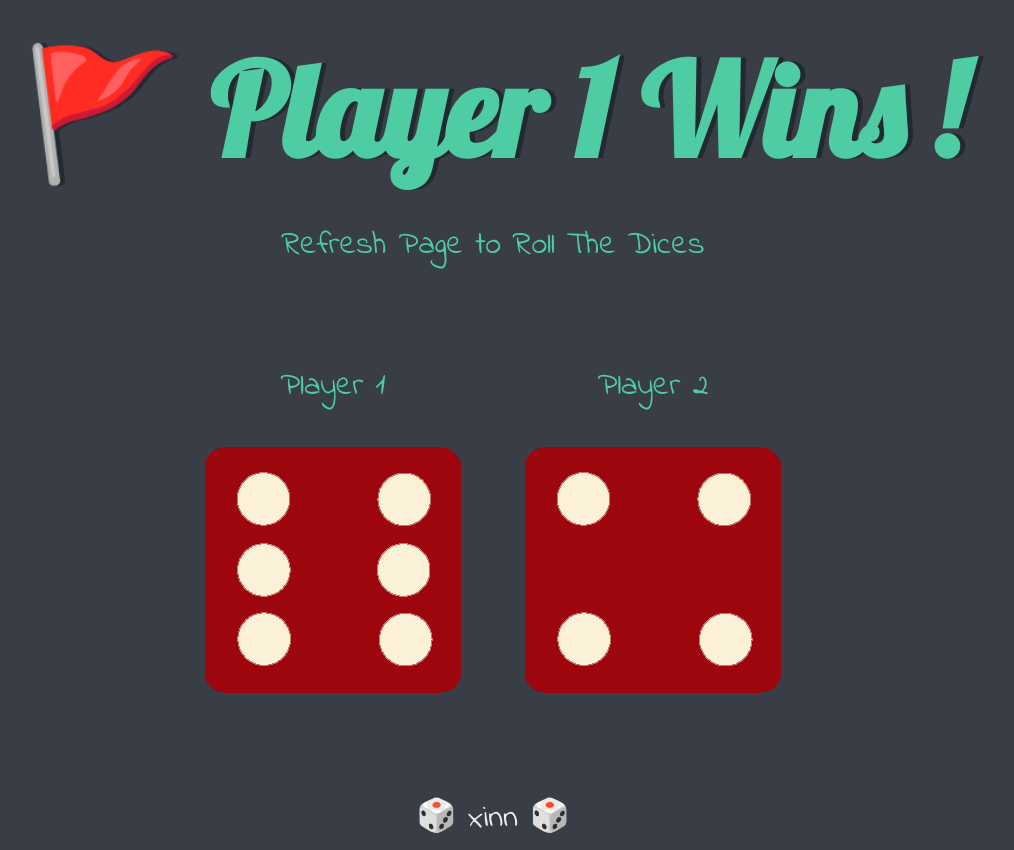
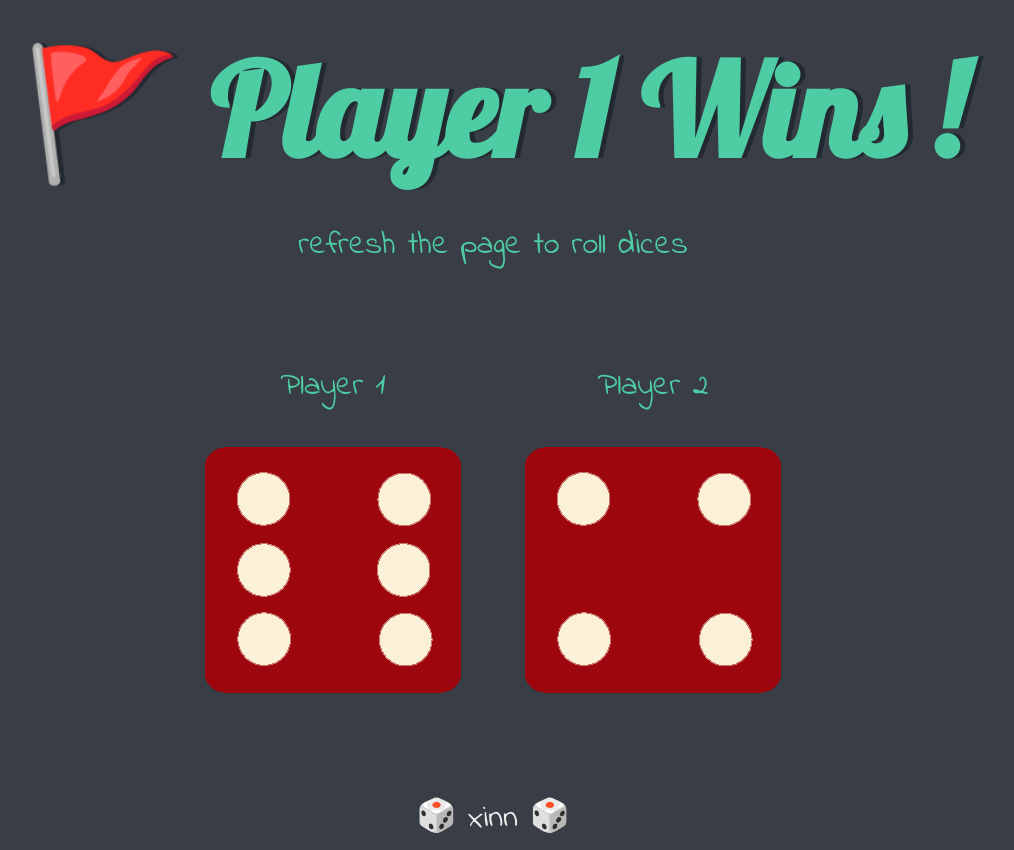
Before and after one commit to i-xinn/Dice, a plain HTML site: page index.html in a window 1280 px wide. Shown: the whole page, without its empty margins (147-1161 px from the left). Drawn offline with Linux system fonts and the light colour scheme.

Commit message:
Update index.html

```diff
--- a/index.html
+++ b/index.html
@@ -13,7 +13,7 @@
   <body>
     <div class="container">
       <h1>Hello</h1>
-      <p id="ins">Refresh Page to Roll The Dices</p>
+      <p id="ins">refresh the page to roll dices</p>
       <!-- Dice -->
       <div class="dice">
         <p>Player 1</p>
```
